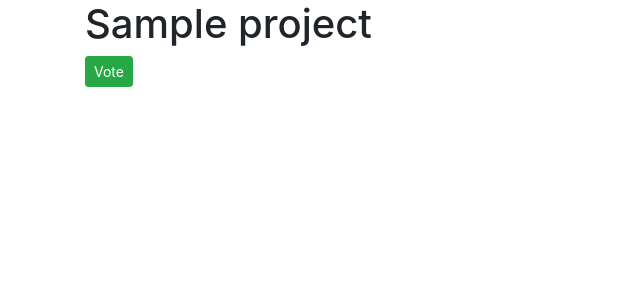
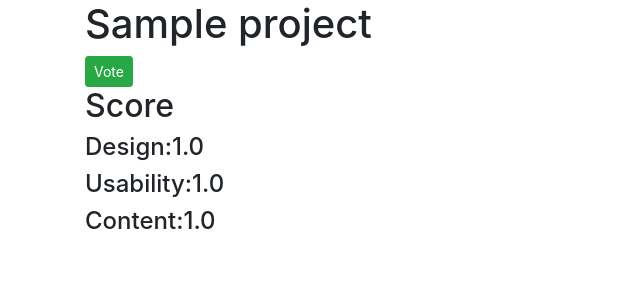
Before and after one commit to kangangi/ProjectsIP, a Django app: page /post/1 in a window 1280 px wide. Shown: the part 56-356 px from the top of the page, without its empty margins (0-640 px from the left). Run offline with Django 3.2, Linux system fonts and the light colour scheme; tables that the repository leaves empty hold one stand-in row (values such as "Sample post"); some libraries are stand-ins or nearby versions.

Commit message:
update rating feature

```diff
--- a/projects/forms.py
+++ b/projects/forms.py
@@ -5,7 +5,7 @@ from django import forms
 class AddProjectForm(ModelForm):
     class Meta:
         model = Project
-        exclude = ['profile, pubdate']
+        exclude = ['profile', 'pubdate', 'voters', 'design_score','usability_score','content_score','average_design','average_usability','average_content']
 
 
 
--- a/projects/models.py
+++ b/projects/models.py
@@ -12,13 +12,17 @@ class Project(models.Model):
     title = models.CharField(max_length = 30)
     image = CloudinaryField('image')
     description = models.TextField()
-    link = models.TextField()
+    link = models.URLField()
     profile = models.ForeignKey(User, on_delete=models.CASCADE)
     pubdate = models.DateTimeField(auto_now_add=True, null = True)
     voters = models.ManyToManyField(User, related_name="votes")
     design_score = models.IntegerField(default=0)
     usability_score = models.IntegerField(default=0)
     content_score = models.IntegerField(default=0)
+    average_design = models.FloatField(default=0)
+    average_usability = models.FloatField(default=0)
+    average_content = models.FloatField(default=0)
+
 
     def __str__(self):
         return self.title
@@ -29,6 +33,10 @@ class Project(models.Model):
 
     def delete_project(self):
         self.delete()
+
+    def voters_count(self):
+        return self.voters.count()
+
 
     @classmethod
     def display_all_projects(cls):
@@ -50,7 +58,7 @@ class Profile(models.Model):
     bio = models.TextField()
     picture = CloudinaryField('image')
     email = models.EmailField()
-    github_link = models.TextField()
+    github_link = models.URLField()
 
     def __str__(self):
         return self.user.username
--- a/projects/templates/project_details.html
+++ b/projects/templates/project_details.html
@@ -29,6 +29,12 @@
         </form>
         {% endif %}
 
+        <h2>Score</h2>
+        <h4>Design:{{project.average_design}}</h4>
+        <h4>Usability:{{project.average_usability}}</h4>
+        <h4>Content:{{project.average_content}}</h4>
+
+
     </div>
 
 
--- a/projects/views.py
+++ b/projects/views.py
@@ -124,10 +124,15 @@ def rate_project(request,id):
             usability = form.cleaned_data['usability']
             content = form.cleaned_data['content']
 
-            print('*'*80)
+            project.design_score = project.design_score + design
+            project.usability_score = project.usability_score + usability
+            project.content_score = project.content_score + content
 
+            project.average_design = project.design_score/project.voters_count()
+            project.average_usability = project.usability_score/project.voters_count()
+            project.average_content = project.content_score/project.voters_count()
 
-
+            project.save()
             return HttpResponseRedirect(reverse('project_details',args =[int(project.id)]))
 
     else:
```
Also changed, not shown: projects/migrations/0005_auto_20200607_1441.py (added), projects/migrations/0006_auto_20200607_1456.py (added), projects/migrations/0007_auto_20200607_1505.py (added), projects/migrations/0008_auto_20200607_1506.py (added), projects/migrations/0009_auto_20200607_1515.py (added).
